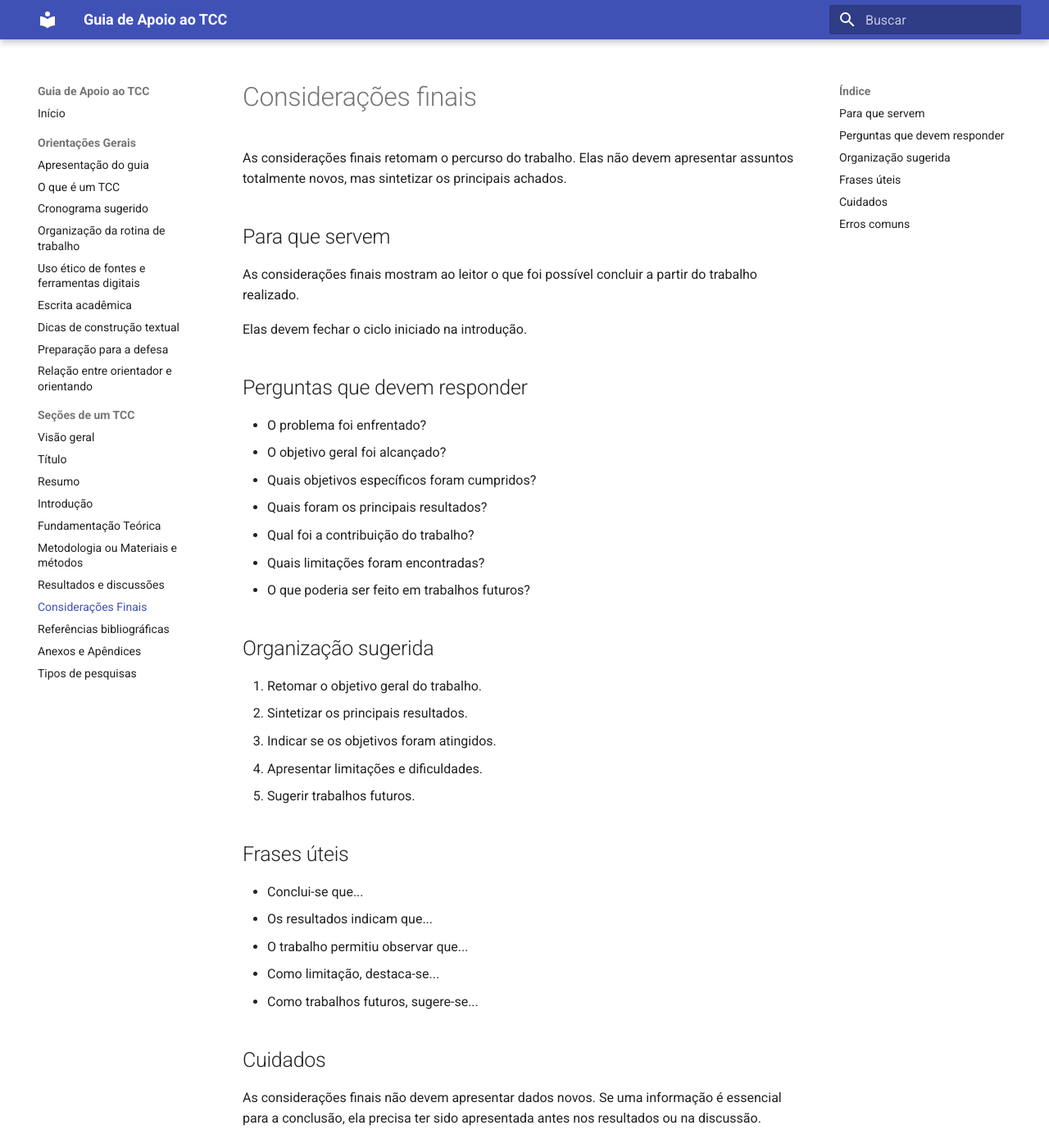
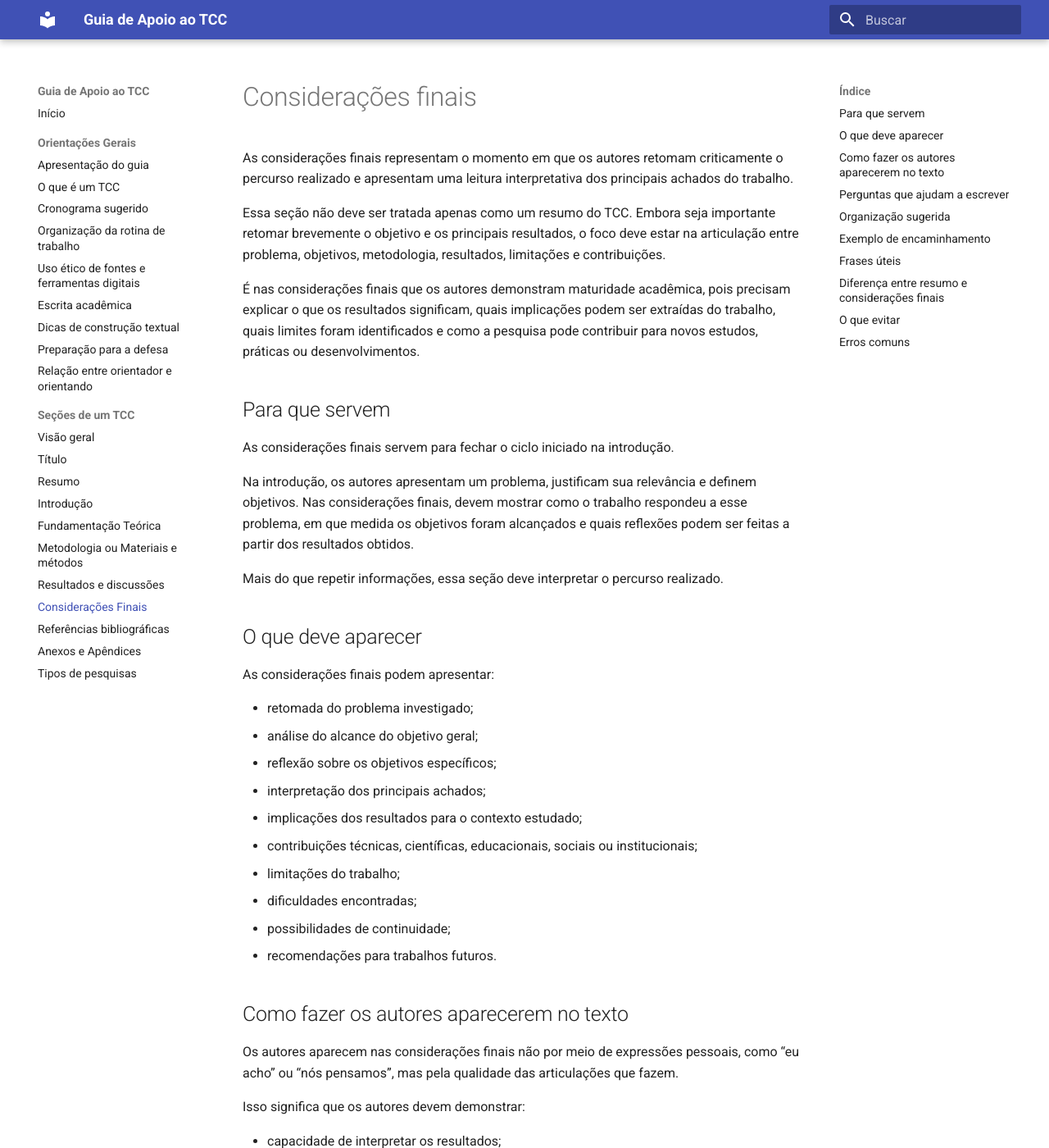
Before and after one commit to danielaflor/tcc, an MkDocs documentation site: the page built from docs/secoes-tcc/consideracoes-finais.md, in a window 1280 px wide and 1400 px high. Shown: the whole window at 82% size. Built offline with MkDocs 1.6.1 and Material for MkDocs 9.7.7, drawn with Linux system fonts in a browser that asks for light colours; some of the changed text lies outside the part shown.

Commit message:
Enhance final considerations section with detailed guidance
Expand the section on final considerations to emphasize critical reflection on the research journey and its implications. Include guidance on how to effectively present authorship and avoid common pitfalls in writing.

```diff
--- a/docs/secoes-tcc/consideracoes-finais.md
+++ b/docs/secoes-tcc/consideracoes-finais.md
@@ -1,48 +1,142 @@
 # Considerações finais
 
-As considerações finais retomam o percurso do trabalho. Elas não devem apresentar assuntos totalmente novos, mas sintetizar os principais achados.
+As considerações finais representam o momento em que os autores retomam criticamente o percurso realizado e apresentam uma leitura interpretativa dos principais achados do trabalho.
+
+Essa seção não deve ser tratada apenas como um resumo do TCC. Embora seja importante retomar brevemente o objetivo e os principais resultados, o foco deve estar na articulação entre problema, objetivos, metodologia, resultados, limitações e contribuições.
+
+É nas considerações finais que os autores demonstram maturidade acadêmica, pois precisam explicar o que os resultados significam, quais implicações podem ser extraídas do trabalho, quais limites foram identificados e como a pesquisa pode contribuir para novos estudos, práticas ou desenvolvimentos.
 
 ## Para que servem
 
-As considerações finais mostram ao leitor o que foi possível concluir a partir do trabalho realizado.
+As considerações finais servem para fechar o ciclo iniciado na introdução.
 
-Elas devem fechar o ciclo iniciado na introdução.
+Na introdução, os autores apresentam um problema, justificam sua relevância e definem objetivos. Nas considerações finais, devem mostrar como o trabalho respondeu a esse problema, em que medida os objetivos foram alcançados e quais reflexões podem ser feitas a partir dos resultados obtidos.
 
-## Perguntas que devem responder
+Mais do que repetir informações, essa seção deve interpretar o percurso realizado.
 
-- O problema foi enfrentado?
+## O que deve aparecer
+
+As considerações finais podem apresentar:
+
+- retomada do problema investigado;
+- análise do alcance do objetivo geral;
+- reflexão sobre os objetivos específicos;
+- interpretação dos principais achados;
+- implicações dos resultados para o contexto estudado;
+- contribuições técnicas, científicas, educacionais, sociais ou institucionais;
+- limitações do trabalho;
+- dificuldades encontradas;
+- possibilidades de continuidade;
+- recomendações para trabalhos futuros.
+
+## Como fazer os autores aparecerem no texto
+
+Os autores aparecem nas considerações finais não por meio de expressões pessoais, como “eu acho” ou “nós pensamos”, mas pela qualidade das articulações que fazem.
+
+Isso significa que os autores devem demonstrar:
+
+- capacidade de interpretar os resultados;
+- consciência sobre o alcance e os limites do trabalho;
+- compreensão da relação entre teoria, método e prática;
+- honestidade ao reconhecer o que não foi possível realizar;
+- maturidade ao indicar caminhos futuros;
+- clareza ao explicar a contribuição do TCC.
+
+Assim, mesmo mantendo uma linguagem acadêmica e impessoal, é possível perceber a presença dos autores pela forma como eles analisam o próprio percurso.
+
+## Perguntas que ajudam a escrever
+
+Antes de finalizar essa seção, verifique se o texto responde:
+
+- Que problema motivou o trabalho?
+- Como o trabalho contribuiu para enfrentar, compreender ou analisar esse problema?
 - O objetivo geral foi alcançado?
 - Quais objetivos específicos foram cumpridos?
-- Quais foram os principais resultados?
-- Qual foi a contribuição do trabalho?
-- Quais limitações foram encontradas?
-- O que poderia ser feito em trabalhos futuros?
+- Quais resultados foram mais relevantes?
+- O que esses resultados significam?
+- Que implicações os achados têm para o contexto estudado?
+- O que o trabalho revelou que não estava evidente no início?
+- Quais limitações influenciaram o desenvolvimento ou os resultados?
+- O que não foi possível realizar?
+- Que decisões metodológicas impactaram os resultados?
+- Como o trabalho pode ser continuado?
+- Que recomendações podem ser feitas a partir da experiência desenvolvida?
 
 ## Organização sugerida
 
-1. Retomar o objetivo geral do trabalho.
-2. Sintetizar os principais resultados.
-3. Indicar se os objetivos foram atingidos.
-4. Apresentar limitações e dificuldades.
-5. Sugerir trabalhos futuros.
+Uma forma possível de organizar as considerações finais é:
+
+1. Retomar brevemente o problema e o objetivo geral.
+2. Indicar em que medida o objetivo geral foi alcançado.
+3. Articular os principais resultados com os objetivos específicos.
+4. Interpretar o significado dos achados.
+5. Apresentar as contribuições do trabalho.
+6. Reconhecer limitações e dificuldades.
+7. Indicar possibilidades de continuidade ou trabalhos futuros.
+
+## Exemplo de encaminhamento
+
+> Este trabalho teve como objetivo desenvolver uma prova de conceito para [tema/proposta], considerando o problema de [problema]. A partir das etapas realizadas, foi possível observar que [principal achado], o que indica [interpretação do resultado].
+
+> Os resultados obtidos demonstraram que [resultado principal]. Esse achado é relevante porque [implicação], especialmente no contexto de [contexto]. Além disso, verificou-se que [outro resultado], evidenciando [reflexão dos autores].
+
+> Apesar dos resultados alcançados, algumas limitações precisam ser consideradas. O trabalho limitou-se a [limitação], o que restringiu [impacto da limitação]. Ainda assim, os testes realizados permitiram [contribuição possível dentro do escopo].
+
+> Como continuidade, sugere-se [trabalho futuro], a fim de [finalidade]. Também seria relevante [outra possibilidade], especialmente para ampliar [aspecto a ser aprofundado].
 
 ## Frases úteis
 
-- Conclui-se que...
-- Os resultados indicam que...
-- O trabalho permitiu observar que...
-- Como limitação, destaca-se...
-- Como trabalhos futuros, sugere-se...
+- Os resultados obtidos permitiram observar que...
+- A partir do desenvolvimento realizado, verificou-se que...
+- O trabalho evidenciou que...
+- Os achados indicam que...
+- Esse resultado é relevante porque...
+- Essa constatação sugere que...
+- A principal contribuição do trabalho consiste em...
+- Do ponto de vista técnico, o trabalho contribuiu ao...
+- Do ponto de vista educacional, o trabalho permitiu...
+- No contexto analisado, os resultados indicaram...
+- Embora o objetivo geral tenha sido alcançado, observou-se que...
+- Uma limitação importante refere-se a...
+- Essa limitação impactou...
+- Apesar dessa limitação, foi possível...
+- Como continuidade, recomenda-se...
+- Trabalhos futuros podem aprofundar...
+- A experiência desenvolvida indica a necessidade de...
 
-## Cuidados
+## Diferença entre resumo e considerações finais
 
-As considerações finais não devem apresentar dados novos. Se uma informação é essencial para a conclusão, ela precisa ter sido apresentada antes nos resultados ou na discussão.
+O resumo apresenta uma visão geral do trabalho.
+
+As considerações finais interpretam o percurso realizado.
+
+Por isso, não basta repetir o que foi feito. É necessário explicar o que os resultados significam, quais contribuições podem ser reconhecidas e quais questões permanecem abertas.
+
+## O que evitar
+
+Evite encerrar o TCC com frases genéricas, como:
+
+> Conclui-se que o trabalho foi importante.
+
+> O sistema funcionou corretamente.
+
+> Os objetivos foram alcançados.
+
+Essas frases só fazem sentido se forem acompanhadas de explicação.
+
+Prefira construções mais analíticas:
+
+> Os testes realizados indicaram que o protótipo foi capaz de executar as funções previstas em ambiente controlado. Esse resultado demonstra a viabilidade inicial da proposta, embora ainda sejam necessários testes em cenários reais para avaliar estabilidade, escalabilidade e resistência a variações externas.
 
 ## Erros comuns
 
-- Introduzir informações novas.
-- Repetir todos os resultados sem síntese.
-- Não responder aos objetivos.
+- Transformar as considerações finais em um resumo repetitivo do trabalho.
+- Repetir os resultados sem interpretá-los.
+- Não explicar o significado dos achados.
 - Ignorar limitações.
-- Fazer afirmações amplas demais.
-- Encerrar o trabalho sem indicar possibilidades de continuidade.
+- Afirmar que tudo funcionou sem apresentar reflexão crítica.
+- Não retomar o problema inicial.
+- Não relacionar os resultados aos objetivos.
+- Apresentar trabalhos futuros desconectados das limitações encontradas.
+- Introduzir dados novos que não apareceram nos resultados.
+- Encerrar com frases genéricas, sem demonstrar a contribuição do trabalho.
```
